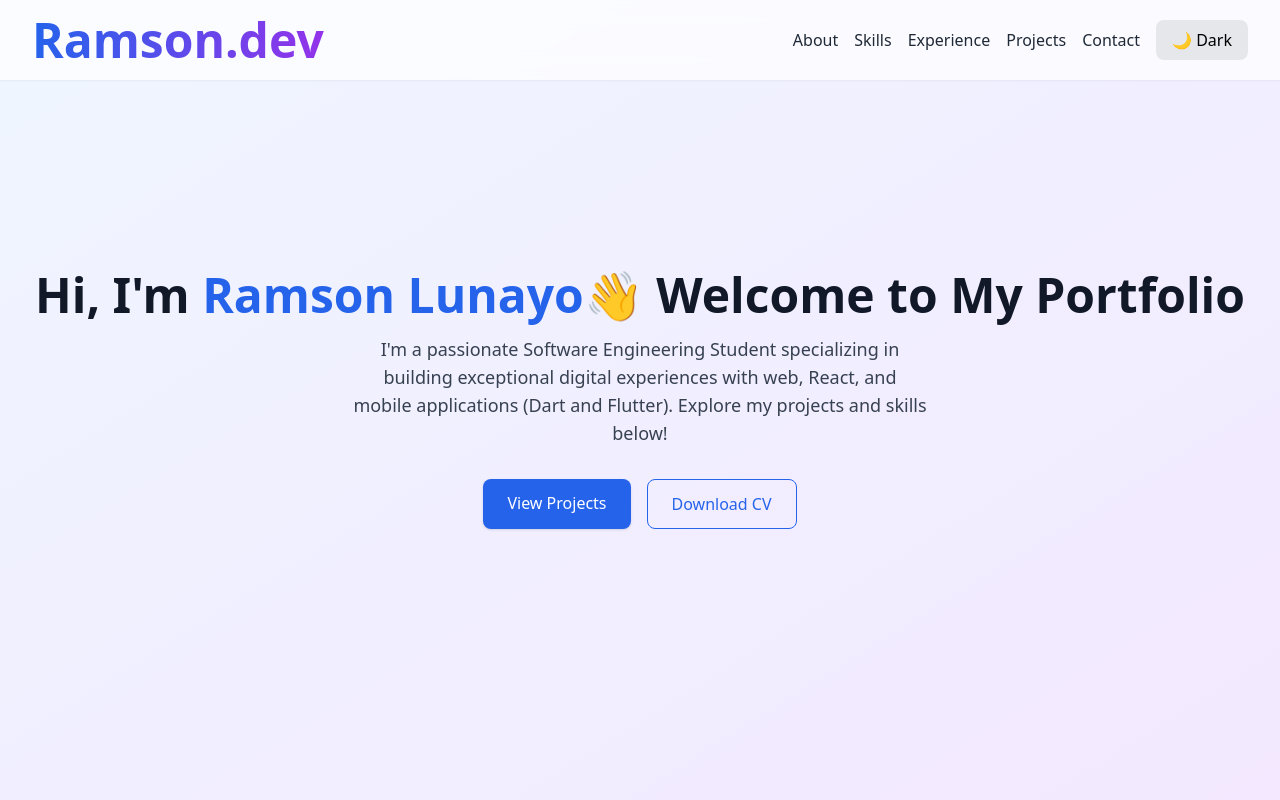
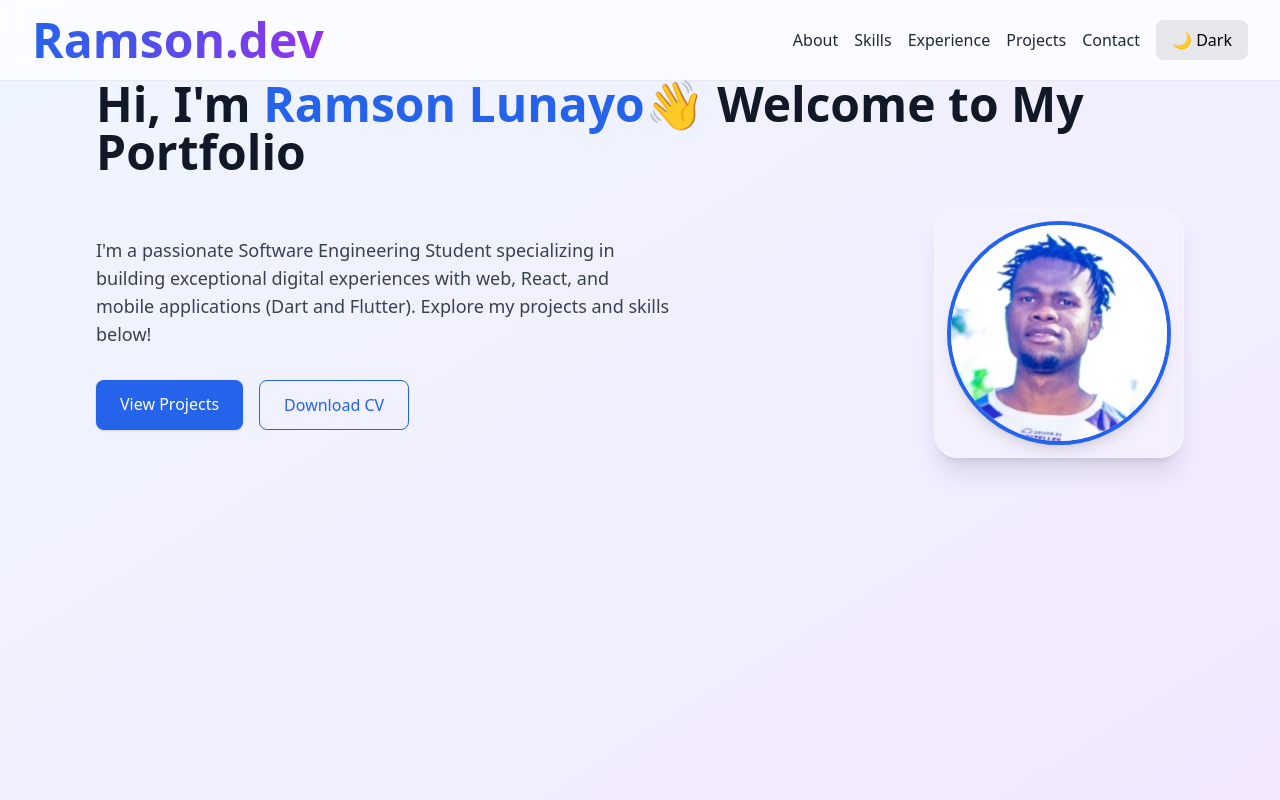
Before and after one commit to Ramslon/My-Portfolio, a React (Vite) app: page / in a window 1280 px wide. Shown: the top 800 px of the page. Built offline with nearby package versions, Linux system fonts and the light colour scheme.

Commit message:
Enhance hero image with glass card and configurable profile path

```diff
--- a/src/components/Hero.jsx
+++ b/src/components/Hero.jsx
@@ -1,32 +1,38 @@
 import { motion } from "framer-motion";
+
+const HERO_IMAGE_PATH = "/profile.jpg";
 
 const Hero = () => {
   return (
-    <section className="min-h-screen py-20 flex flex-col justify-center items-center text-center bg-gradient-to-br from-blue-50 to-purple-100 dark:from-gray-900 dark:to-gray-800 pt-20">
-
+    <section className="min-h-screen py-20 bg-gradient-to-br from-blue-50 to-purple-100 dark:from-gray-900 dark:to-gray-800 pt-20">
+      <div className="max-w-6xl mx-auto px-8">
+        <div className="text-center lg:text-left">
           <motion.h1
             initial={{ opacity: 0, y: 40 }}
             animate={{ opacity: 1, y: 0 }}
-       transition={{ duration: 0.8}}
-      className="text-4xl md:text-5xl font-bold mb-4 text-gray-900 dark:text-white"
+            transition={{ duration: 0.8 }}
+            className="text-4xl md:text-5xl font-bold mb-8 text-gray-900 dark:text-white"
           >
-        Hi, I'm <span className="text-blue-600">Ramson Lunayo</span>👋 Welcome to My Portfolio</motion.h1>
+            Hi, I'm <span className="text-blue-600">Ramson Lunayo</span>👋 Welcome to My Portfolio
+          </motion.h1>
 
+          <div className="flex flex-col lg:flex-row lg:items-center justify-between gap-8">
+            <div className="flex-1">
               <motion.p
-        initial={{ opacity: 0}}
+                initial={{ opacity: 0 }}
                 animate={{ opacity: 1 }}
-        transition={{ delay: 0.4}}
-        className="text-lg text-gray-700 dark:text-gray-300 max-w-xl mb-8"
+                transition={{ delay: 0.4 }}
+                className="text-lg text-gray-700 dark:text-gray-300 max-w-xl mb-8 mx-auto lg:mx-0"
               >
                 I'm a passionate Software Engineering Student specializing in building exceptional digital experiences with web, React, and mobile applications (Dart and Flutter). Explore my projects and skills below!
               </motion.p>
+
               <motion.div
-        initial={{ opacity: 0}}
-        animate={{ opacity: 1}}
-        transition={{ delay: 0.6}}
-        className="flex gap-4"
+                initial={{ opacity: 0 }}
+                animate={{ opacity: 1 }}
+                transition={{ delay: 0.6 }}
+                className="flex gap-4 justify-center lg:justify-start"
               >
-
                 <a href="#projects" className="px-6 py-3 bg-blue-600 text-white rounded-lg shadow hover:bg-blue-500 transition-all duration-300">
                   View Projects
                 </a>
@@ -34,6 +40,25 @@ const Hero = () => {
                   Download CV
                 </a>
               </motion.div>
+            </div>
+
+            <motion.div
+              initial={{ opacity: 0, x: 30 }}
+              animate={{ opacity: 1, x: 0 }}
+              transition={{ delay: 0.5, duration: 0.8 }}
+              className="flex justify-center lg:justify-end"
+            >
+              <div className="p-3 rounded-3xl bg-white/20 dark:bg-white/10 border border-white/30 backdrop-blur-md shadow-xl">
+                <img
+                  src={HERO_IMAGE_PATH}
+                  alt="Ramson Lunayo profile"
+                  className="w-48 h-48 md:w-56 md:h-56 object-cover rounded-full border-4 border-blue-600 shadow-lg"
+                />
+              </div>
+            </motion.div>
+          </div>
+        </div>
+      </div>
     </section>
   );
 };
```
Also changed, not shown: public/profile.jpg (added), src/assets/profile.jpg (added). Lines whose indentation alone changed are shown as unchanged.
